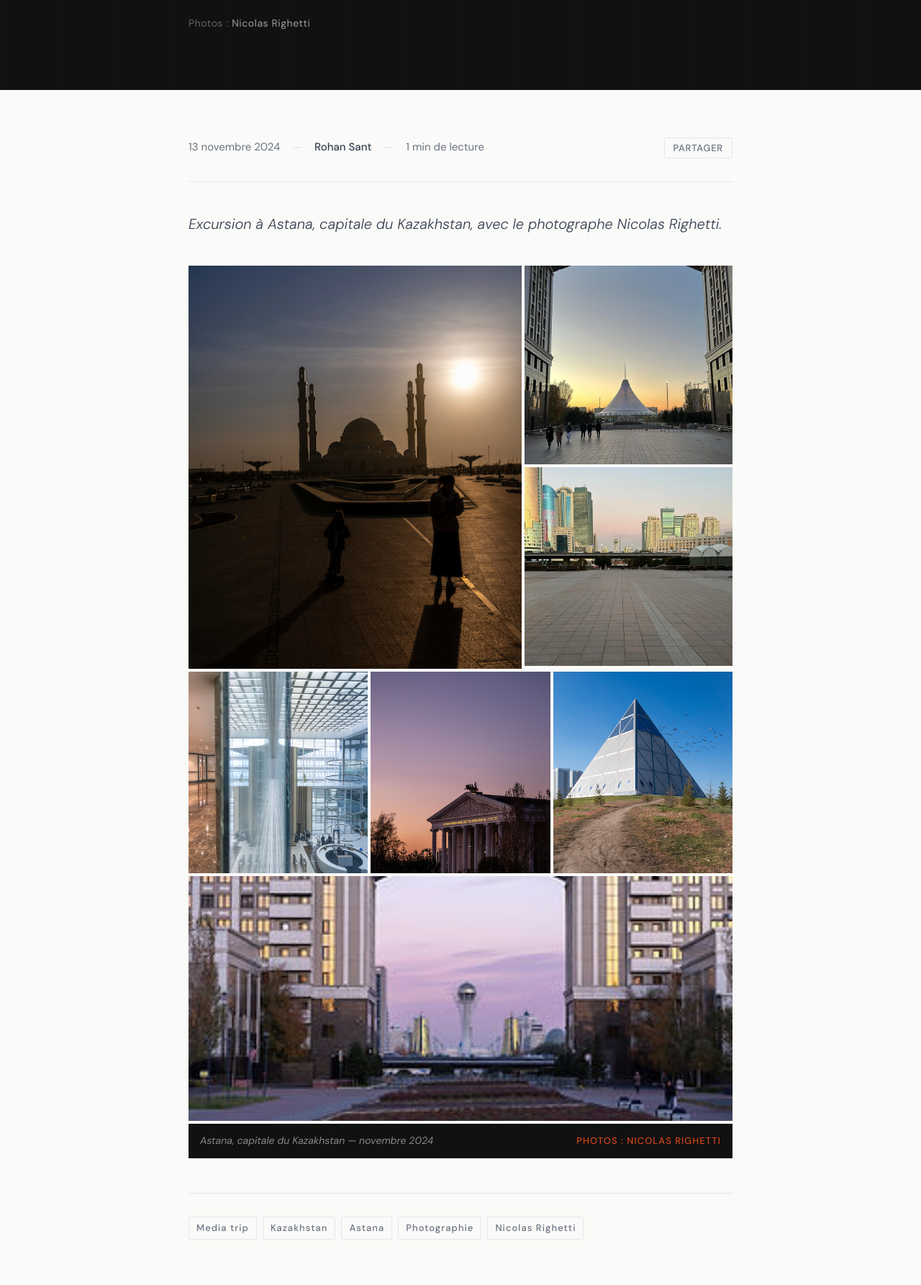
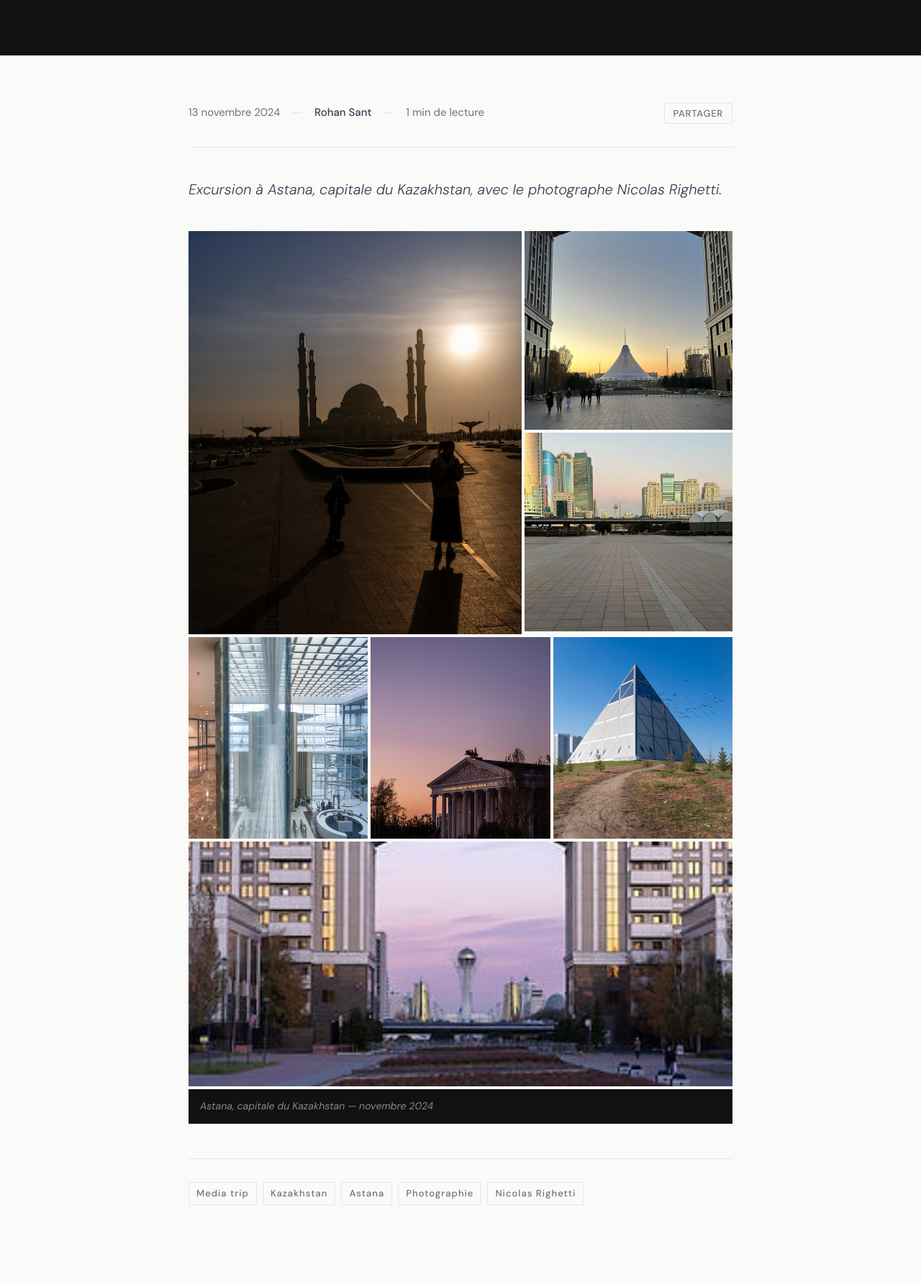
Before and after one commit to Rohanarisant/mediaimpact-v2, a plain HTML site: page blog/retour-astana_1.html in a window 1280 px wide. Shown: the part 335-2120 px from the top of the page at 72% size. Drawn offline with Linux system fonts and the light colour scheme.

Commit message:
remplacement astana

```diff
--- a/blog/retour-astana_2.html
+++ b/blog/retour-astana_1.html
@@ -293,7 +293,7 @@
     <div class="article-cat">Media trip · Kazakhstan</div>
     <h1 class="article-hero-title" id="article-title">Retour au Kazakhstan</h1>
     <p class="article-hero-sub">Excursion à Astana, capitale du Kazakhstan.</p>
-    <div class="article-hero-credit">Photos&nbsp;: <span>Nicolas Righetti</span></div>
+
   </div>
 </header>
 
@@ -348,7 +348,7 @@
 
     <div class="gallery-caption">
       <span class="gallery-caption-text">Astana, capitale du Kazakhstan — novembre 2024</span>
-      <span class="gallery-caption-credit">Photos&nbsp;: Nicolas Righetti</span>
+
     </div>
 
     <!-- Lightbox -->
```
